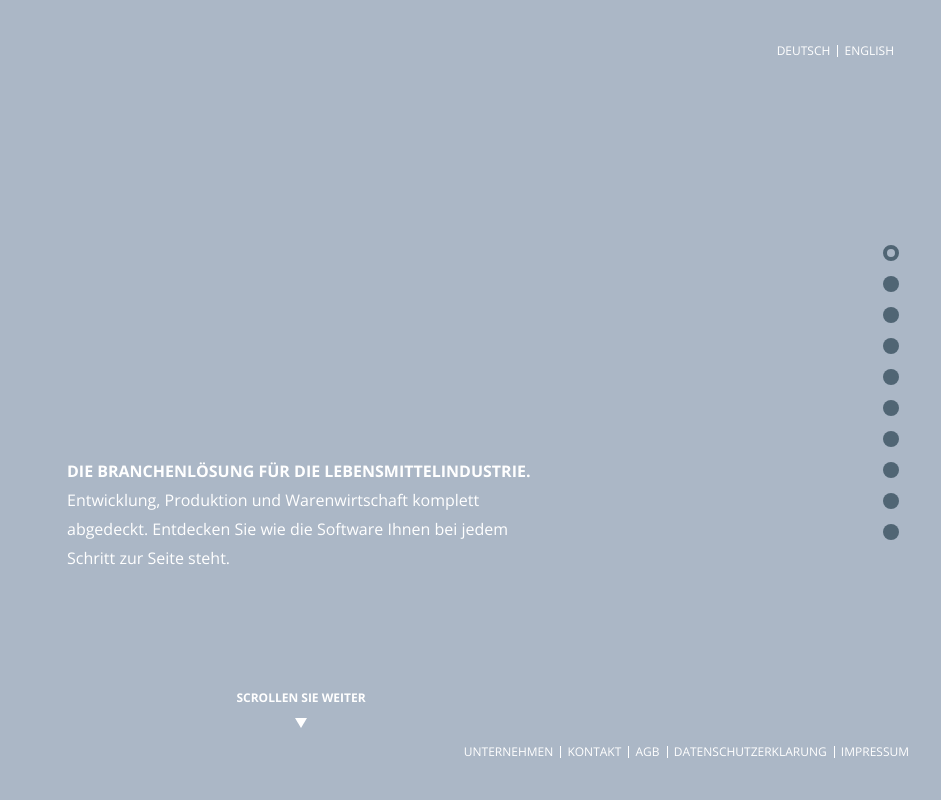
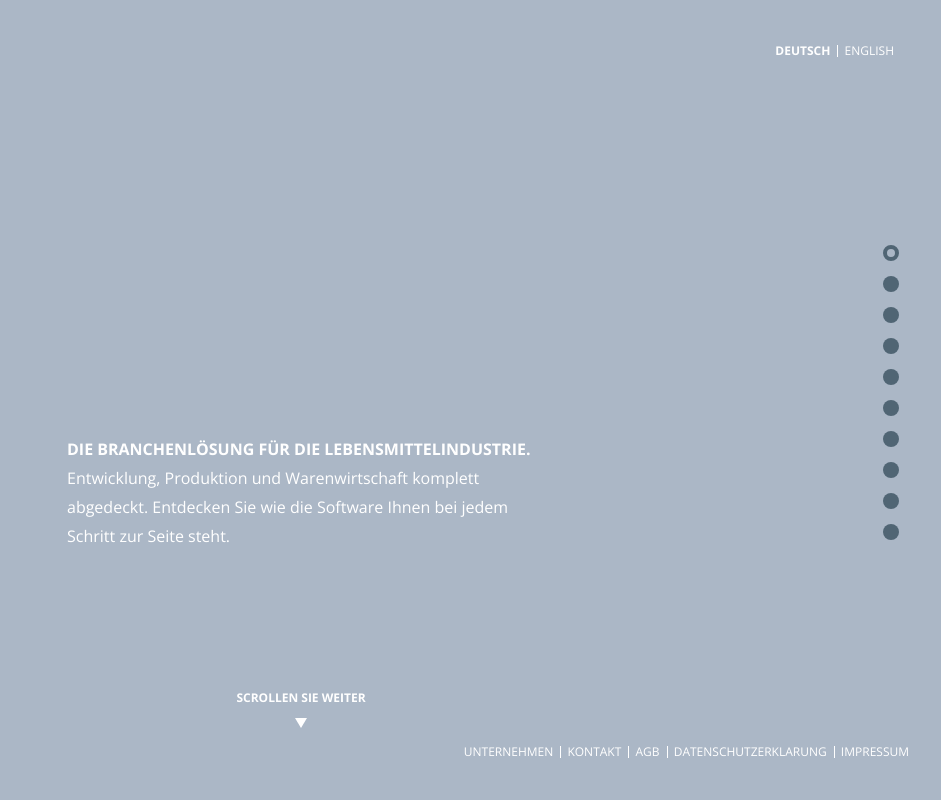
Before and after one commit to jacobedawson/quansis, a website built with webpack: page src/index.html in a window 1280 px wide. Both pictures are taken after a click on the link "DEUTSCH". Shown: the top 800 px of the page, 339-1280 px from the left. Built offline with nearby package versions, Linux system fonts and the light colour scheme; files whose address does not match are found by name; what scrollmonitor, tingle.js would draw is missing.

Commit message:
fixed top align, nav selection

```diff
--- a/src/js/translation.js
+++ b/src/js/translation.js
@@ -1,5 +1,8 @@
 if (window.localStorage.getItem('quansis-lang') === 'en') {
     toggleLanguage('en');
+    document.getElementById('select-en').classList.add('selected');
+} else {
+    document.getElementById('select-de').classList.add('selected');
 }
 
 function toggleLanguage(lang) {
@@ -22,8 +25,14 @@ function toggleLanguage(lang) {
     }
 }
 
+function toggleSelected(el) {
+    document.querySelectorAll('.language-select-toggle').forEach(x => x.classList.remove('selected'));
+    el.classList.add('selected');
+}
+
 document.querySelectorAll('.language-select-toggle').forEach(el => {
     el.addEventListener('click', () => {
         toggleLanguage(el.id.slice(-2));
+        toggleSelected(el);
     });
 });
--- a/src/sass/elements/_nav.scss
+++ b/src/sass/elements/_nav.scss
@@ -24,6 +24,9 @@ nav {
             &:hover {
                 opacity: 0.7;
             }
+            &.selected {
+                font-weight: bold;
+            }
         }
     }
 }
--- a/src/sass/elements/_pages.scss
+++ b/src/sass/elements/_pages.scss
@@ -40,7 +40,15 @@
         position: relative;
         margin: auto;
     }
+    &:not(:last-of-type) {
+        .text-box {
+            p {
+                min-height: 130px;
+            }
+        }
+    }
 }
+
 
 #page-1 {
     .image-box {
```
